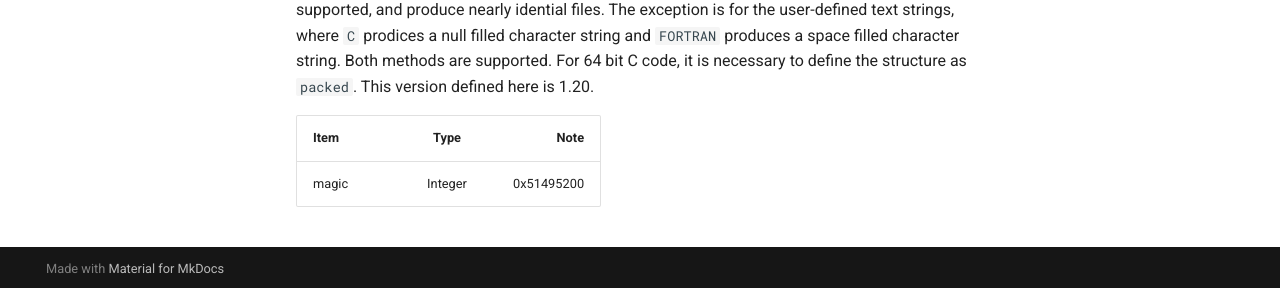
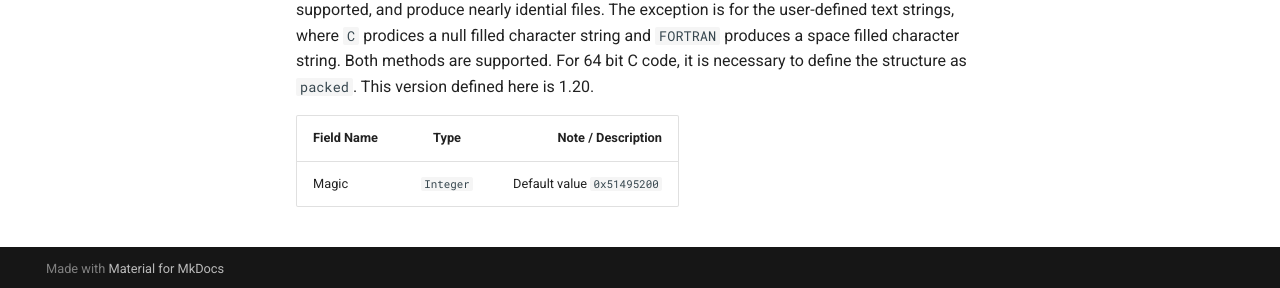
Before and after one commit to shibaji7/pynasonde, an MkDocs documentation site: the page built from docs/user/vipir.md, in a window 1280 px wide and 1335 px high. Shown: the part 1044-1332 px from the top of the window. Built offline with MkDocs 1.6.1 and Material for MkDocs 9.7.7, drawn with Linux system fonts in a browser that asks for light colours; comment, search, counter and statistics services are not loaded.

Commit message:
Updated dataset

```diff
--- a/docs/user/vipir.md
+++ b/docs/user/vipir.md
@@ -25,6 +25,6 @@ An RIQ file is divided into blocks or records. Each record has the same format b
 ### Sounding Control Table (SCT)
 Here is the SCT `Python` structure. However, `C` and `FORTRAN` both structure formats are also supported, and produce nearly idential files. The exception is for the user-defined text strings, where `C` prodices a null filled character string and `FORTRAN` produces a space filled character string. Both methods are supported. For 64 bit C code, it is necessary to define the structure as `packed`. This version defined here is 1.20.
 
-| Item              | Type     | Note  |
+| Field Name              | Type     | Note / Description  |
 | :---------------- | :------: | ----: |
-| magic             |  Integer        | 0x51495200|
+| Magic             |  `Integer`        | Default value `0x51495200`|
```
